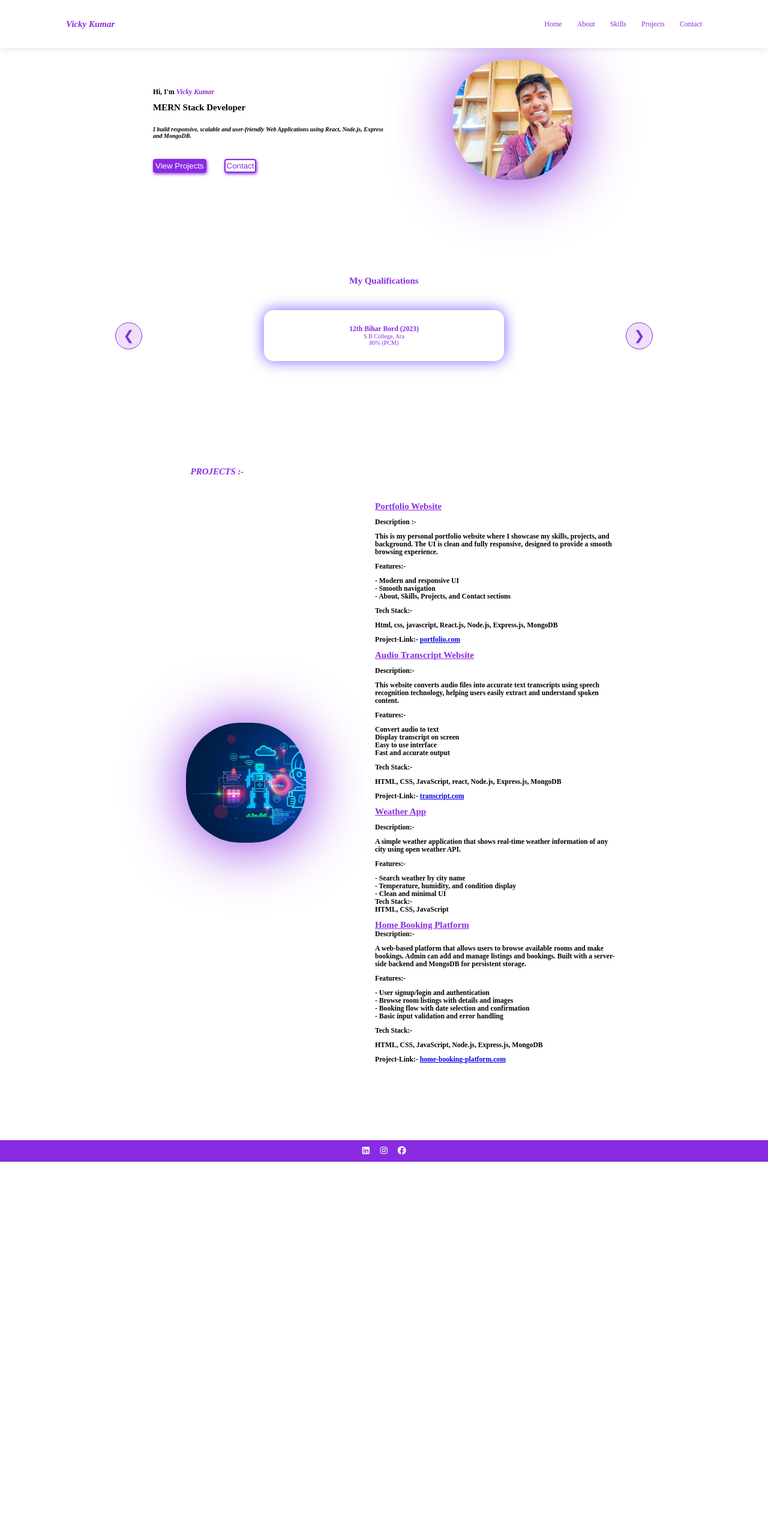
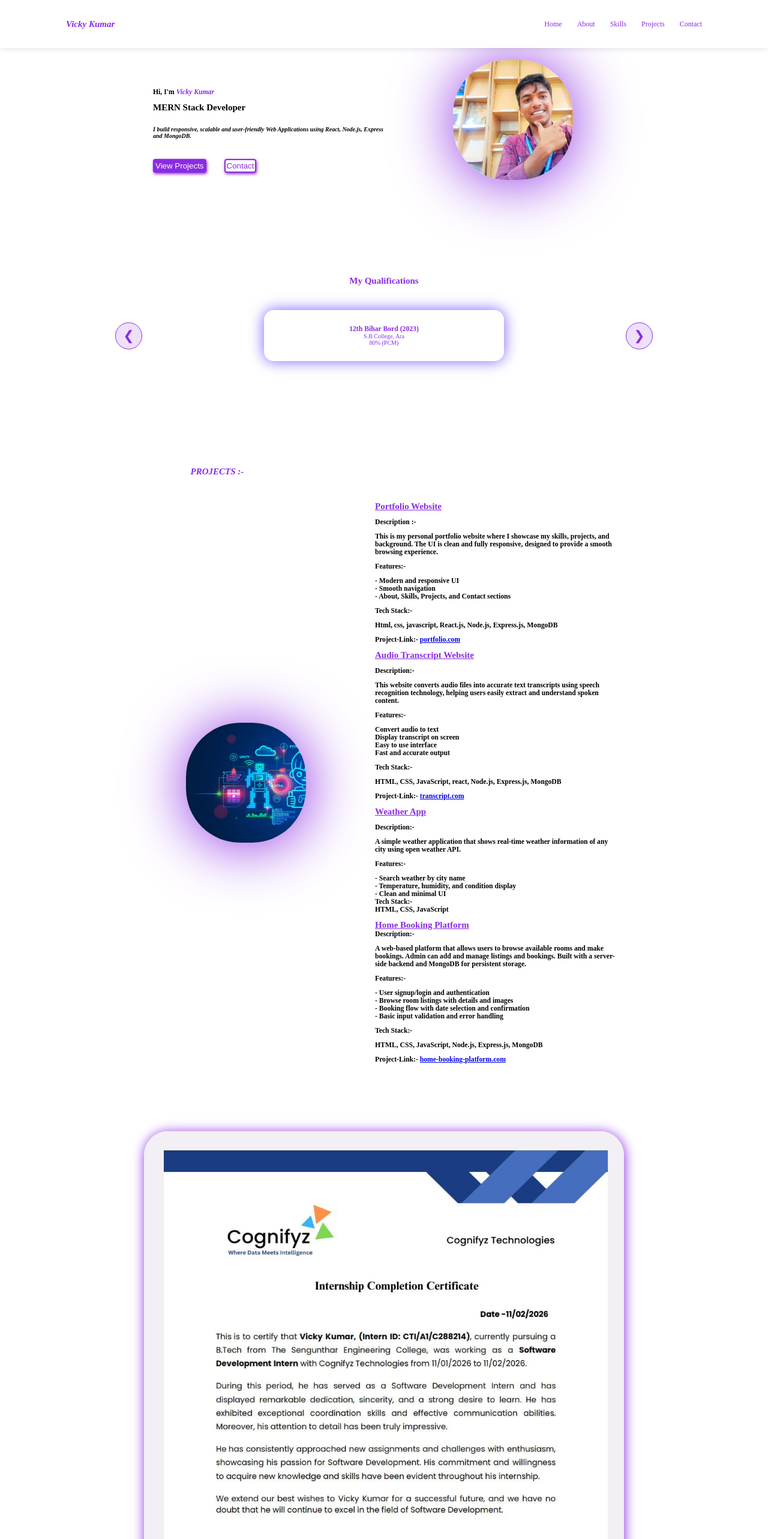
Before and after one commit to vicky-kumar-99/react-portfolio-fronted, a React (Vite) app: page / in a window 1280 px wide. Shown: the top 2566 px of the page at 60% size. Before the commit the page ends 1937 px from the top, so only its background shows below. Built offline with nearby package versions, Linux system fonts and the light colour scheme.

Commit message:
hight change

```diff
--- a/src/index.css
+++ b/src/index.css
@@ -492,7 +492,7 @@ h2 i b {
 .intership-picture {
      width:100%;
     max-width:800px;
-    height: auto;
+    height: 800px;
     display: flex;
     flex-wrap: wrap;
      gap: 3rem;
```
